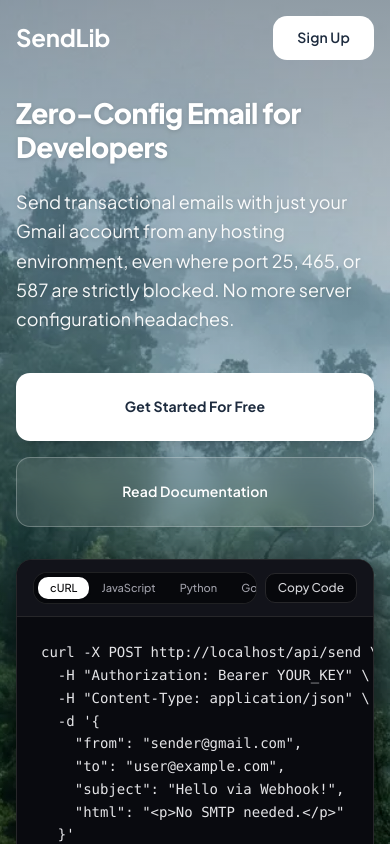
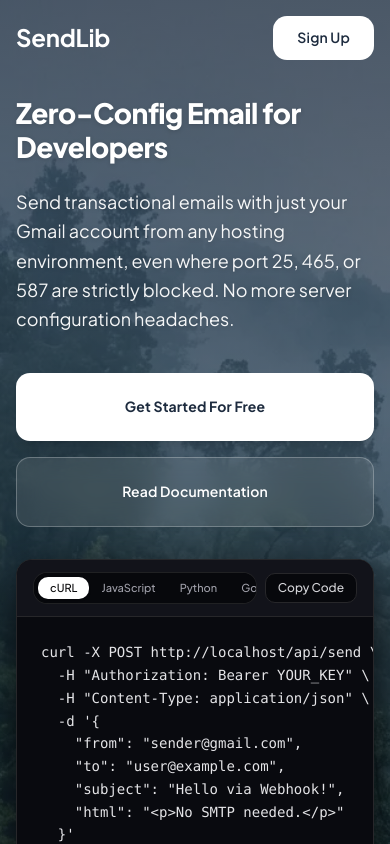
Before and after one commit to samueltuoyo15/send-liberty, a Next.js app: page / in a window 390 px wide. Shown: the top 844 px of the page. Built offline with nearby package versions, Linux system fonts and the light colour scheme.

Commit message:
fix: swap hero image opacity - darker on mobile, lighter on desktop

```diff
--- a/components/home/HomeClient.tsx
+++ b/components/home/HomeClient.tsx
@@ -54,9 +54,9 @@ export default function HomeClient() {
             priority
             quality={60}
             sizes="100vw"
-            className="object-cover object-top md:object-center pointer-events-none opacity-100 md:opacity-40 transition-opacity"
+            className="object-cover object-top md:object-center pointer-events-none opacity-55 md:opacity-70 transition-opacity"
           />
-          <div className="absolute inset-0 bg-gradient-to-b from-[#1d2b3e]/45 via-[#1d2b3e]/10 to-transparent md:from-[#1d2b3e]/45 md:via-[#1d2b3e]/25 md:to-[#1d2b3e]/65 pointer-events-none" />
+          <div className="absolute inset-0 bg-gradient-to-b from-[#1d2b3e]/60 via-[#1d2b3e]/30 to-[#1d2b3e]/20 md:from-[#1d2b3e]/30 md:via-[#1d2b3e]/10 md:to-[#1d2b3e]/40 pointer-events-none" />
           <div className="max-w-7xl mx-auto px-margin-mobile md:px-margin-desktop pt-24 pb-xl md:pt-40 md:pb-32 grid md:grid-cols-2 gap-xl items-center relative z-10">
             <div className="space-y-lg">
               <h1 className="font-headline-lg-mobile md:font-headline-lg text-headline-lg-mobile md:text-headline-lg text-white font-extrabold drop-shadow-sm">
```
